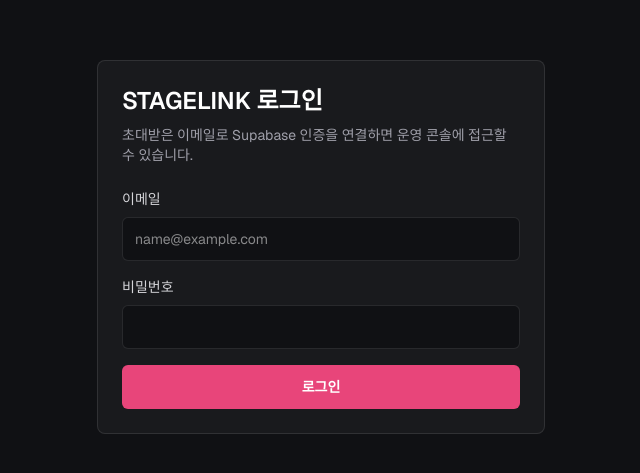
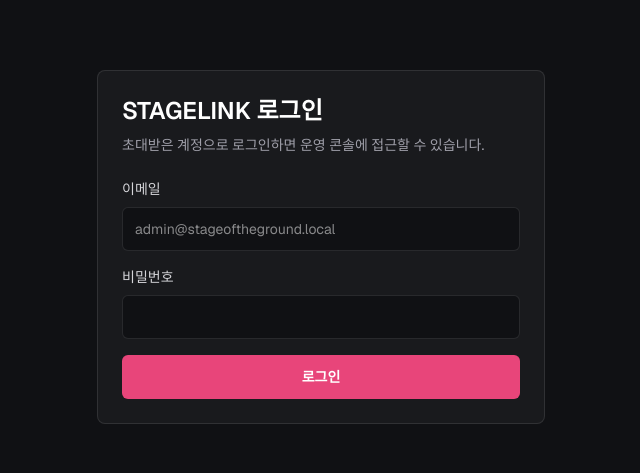
Before and after one commit to Cosmicdust-Origin/stagelink, a Next.js app: page /login in a window 1280 px wide. Shown: the part 153-626 px from the top of the page, without its empty margins (319-959 px from the left). Built offline with nearby package versions, Linux system fonts and the light colour scheme.

Commit message:
feat: enable Supabase password login

```diff
--- a/app/(auth)/login/page.tsx
+++ b/app/(auth)/login/page.tsx
@@ -1,22 +1,15 @@
+import { Suspense } from "react";
+import { LoginForm } from "@/components/auth/LoginForm";
+
 export default function LoginPage() {
   return (
     <main className="flex min-h-screen items-center justify-center px-4">
       <section className="w-full max-w-md rounded-lg border border-white/10 bg-white/[0.04] p-6">
         <h1 className="text-2xl font-semibold text-white">STAGELINK 로그인</h1>
-        <p className="mt-2 text-sm text-zinc-400">초대받은 이메일로 Supabase 인증을 연결하면 운영 콘솔에 접근할 수 있습니다.</p>
-        <form className="mt-6 space-y-4">
-          <label className="block text-sm text-zinc-300">
-            이메일
-            <input className="mt-2 h-11 w-full rounded-md border border-white/10 bg-[#101114] px-3 text-white" type="email" placeholder="name@example.com" />
-          </label>
-          <label className="block text-sm text-zinc-300">
-            비밀번호
-            <input className="mt-2 h-11 w-full rounded-md border border-white/10 bg-[#101114] px-3 text-white" type="password" />
-          </label>
-          <button className="h-11 w-full rounded-md bg-[#E8457A] text-sm font-semibold text-white hover:bg-[#d93669]" type="button">
-            로그인
-          </button>
-        </form>
+        <p className="mt-2 text-sm text-zinc-400">초대받은 계정으로 로그인하면 운영 콘솔에 접근할 수 있습니다.</p>
+        <Suspense fallback={<div className="mt-6 h-40 rounded-md bg-white/[0.04]" />}>
+          <LoginForm />
+        </Suspense>
       </section>
     </main>
   );
--- /dev/null
+++ b/components/auth/LoginForm.tsx
@@ -0,0 +1,74 @@
+"use client";
+
+import { Loader2 } from "lucide-react";
+import { useRouter, useSearchParams } from "next/navigation";
+import { useState } from "react";
+import { createClient } from "@/lib/supabase/client";
+
+export function LoginForm() {
+  const router = useRouter();
+  const searchParams = useSearchParams();
+  const [email, setEmail] = useState("");
+  const [password, setPassword] = useState("");
+  const [error, setError] = useState("");
+  const [isLoading, setIsLoading] = useState(false);
+
+  async function handleSubmit(event: React.FormEvent<HTMLFormElement>) {
+    event.preventDefault();
+    setError("");
+    setIsLoading(true);
+
+    const supabase = createClient();
+    const { error: signInError } = await supabase.auth.signInWithPassword({
+      email,
+      password,
+    });
+
+    setIsLoading(false);
+
+    if (signInError) {
+      setError("이메일 또는 비밀번호를 확인해주세요.");
+      return;
+    }
+
+    router.replace(searchParams.get("next") || "/dashboard");
+    router.refresh();
+  }
+
+  return (
+    <form className="mt-6 space-y-4" onSubmit={handleSubmit}>
+      <label className="block text-sm text-zinc-300">
+        이메일
+        <input
+          className="mt-2 h-11 w-full rounded-md border border-white/10 bg-[#101114] px-3 text-white"
+          type="email"
+          autoComplete="email"
+          placeholder="admin@stageoftheground.local"
+          value={email}
+          onChange={(event) => setEmail(event.target.value)}
+          required
+        />
+      </label>
+      <label className="block text-sm text-zinc-300">
+        비밀번호
+        <input
+          className="mt-2 h-11 w-full rounded-md border border-white/10 bg-[#101114] px-3 text-white"
+          type="password"
+          autoComplete="current-password"
+          value={password}
+          onChange={(event) => setPassword(event.target.value)}
+          required
+        />
+      </label>
+      {error ? <p className="rounded-md bg-red-500/10 px-3 py-2 text-sm text-red-300">{error}</p> : null}
+      <button
+        className="flex h-11 w-full items-center justify-center gap-2 rounded-md bg-[#E8457A] text-sm font-semibold text-white hover:bg-[#d93669] disabled:cursor-not-allowed disabled:opacity-70"
+        type="submit"
+        disabled={isLoading}
+      >
+        {isLoading ? <Loader2 className="h-4 w-4 animate-spin" /> : null}
+        로그인
+      </button>
+    </form>
+  );
+}
```
